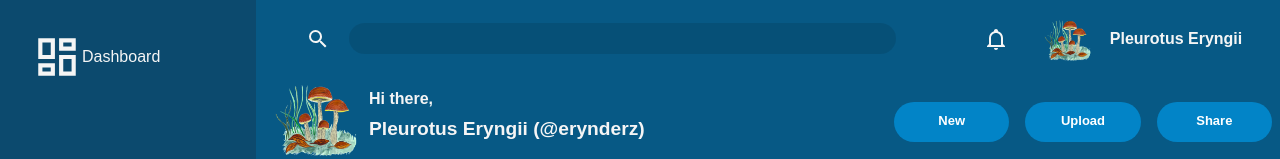
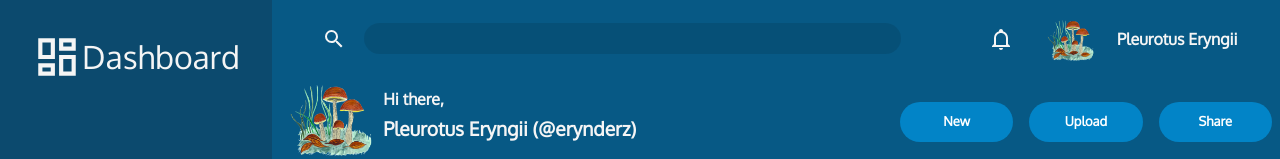
Before and after one commit to erynder-z/admin-dashboard, a website: page index.html in a window 1280 px wide. Shown: the top 159 px of the page. Drawn offline with Linux system fonts and the light colour scheme.

Commit message:
Change font

```diff
--- a/style.css
+++ b/style.css
@@ -1,3 +1,5 @@
+@import url('https://fonts.googleapis.com/css2?family=Oxygen&display=swap');
+
 :root {
     --sidebar: #0c4a6e;
     --header: #075985;
@@ -30,6 +32,7 @@ body {
         'side cont';
     max-height: 100vh;
     color: whitesmoke;
+    font-family: 'Oxygen', sans-serif;
 }
 
 .sidebar {
@@ -68,6 +71,7 @@ body {
     display: grid;
     grid-template-columns: 1fr 3fr;
     align-items: center;
+    font-size: 2rem;
 }
 
 .side-upper {
```
